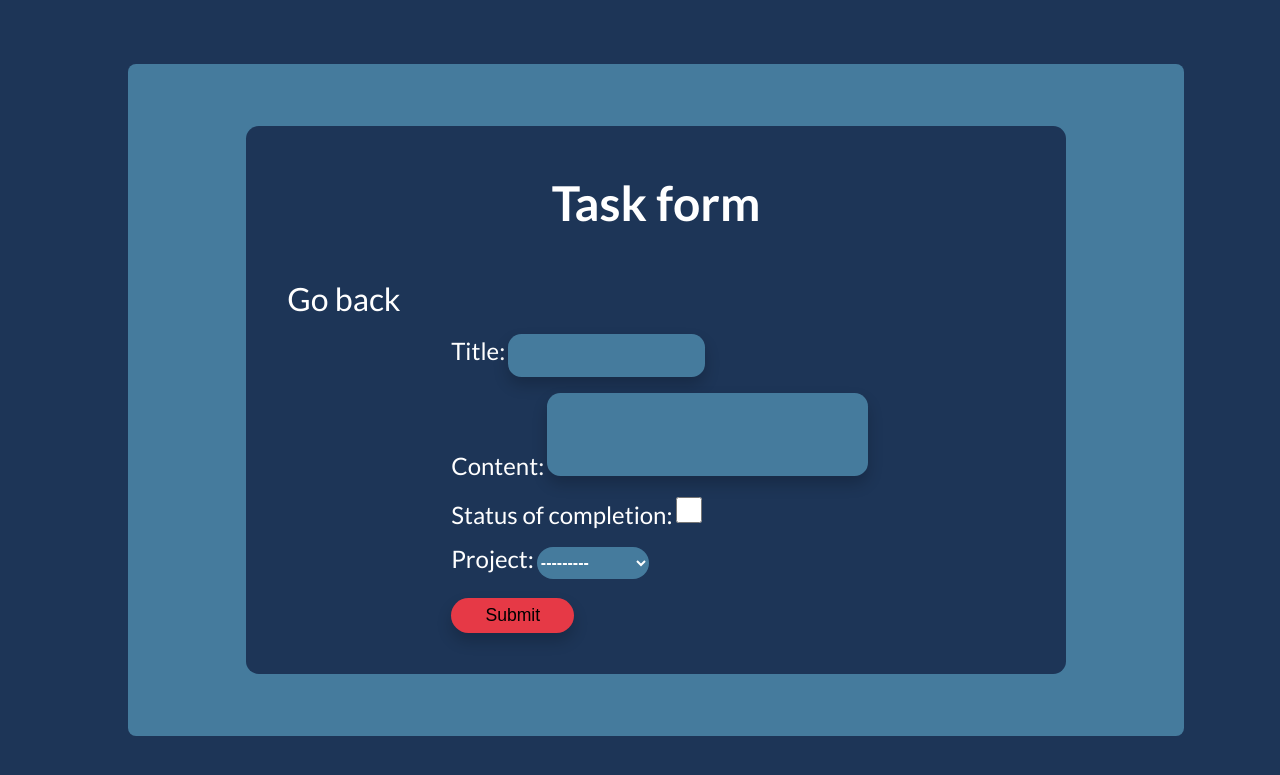
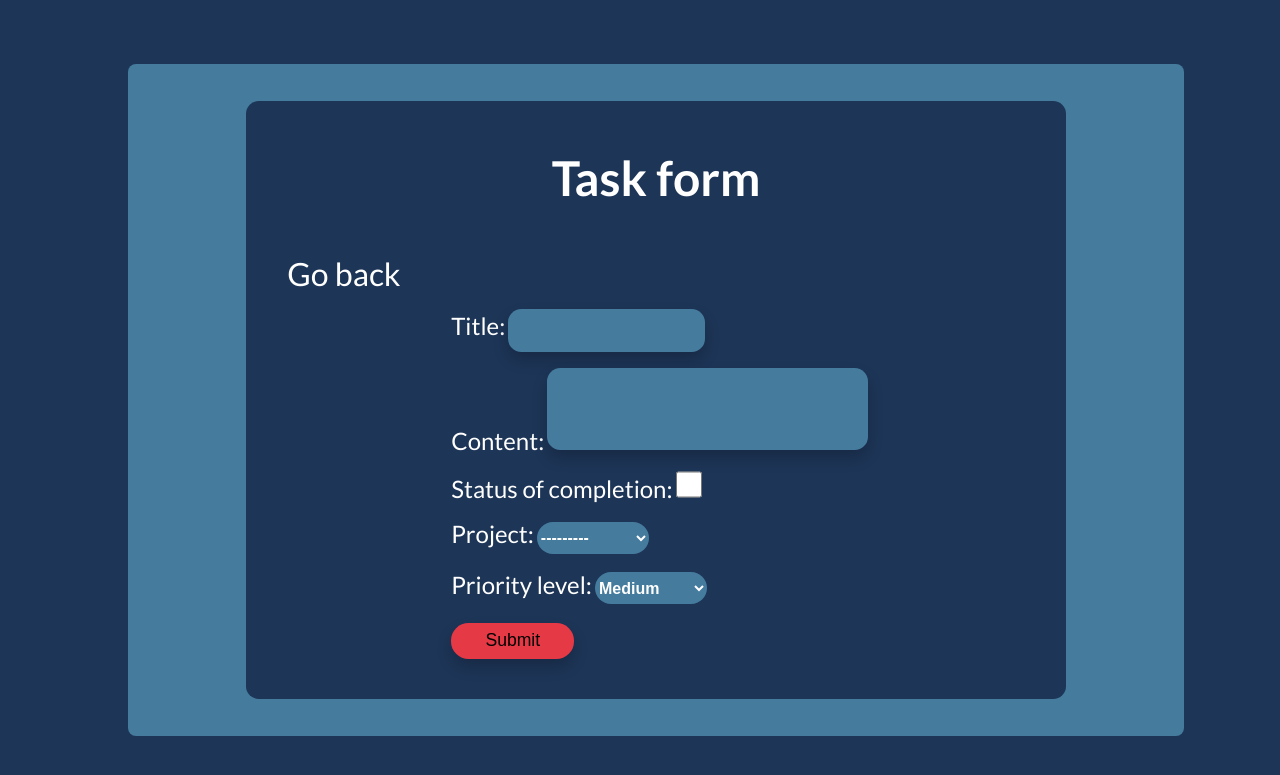
Before and after one commit to galkowskim/students_helper, a Django app: page /todolist/task-create/ in a window 1280 px wide. Shown: the top 775 px of the page. Run offline with Django 4.2, Linux system fonts and the light colour scheme; the visitor is signed in with stand-in values (Sample User, id 1); data that the repository does not hold is empty.

Commit message:
add priorities and fix overflow

```diff
--- a/todolist/models.py
+++ b/todolist/models.py
@@ -1,3 +1,4 @@
+from django.utils.translation import gettext_lazy as _
 from django.contrib.auth.models import User
 from django.db import models
 
@@ -19,8 +20,19 @@ class Task(models.Model):
     timestamp = models.DateTimeField(auto_now_add=True)
     project = models.ForeignKey(Project, on_delete=models.CASCADE, null=True, blank=True)
 
+    class ProrityLevels(models.TextChoices):
+        LOW = "C", _('Low')
+        MEDIUM = "B", _("Medium")
+        HIGH = 'A', _("High")
+
+    priority_level = models.CharField(
+        max_length=1,
+        choices=ProrityLevels.choices,
+        default=ProrityLevels.MEDIUM,
+    )
+
     def __str__(self):
         return self.title
 
     class Meta:
-        order_with_respect_to = 'status_of_completion'
+        order_with_respect_to = 'priority_level'
--- a/todolist/static/todolist/style.css
+++ b/todolist/static/todolist/style.css
@@ -112,6 +112,21 @@ header {
     margin-top: 2%;
     padding: 1.5%;
     padding-left: 0;
+    overflow: auto;
+}
+::-webkit-scrollbar {
+  width: 0.8em;
+}
+
+::-webkit-scrollbar-track {
+  box-shadow: inset 0 0 5px grey;
+  border-radius: 1em;
+}
+
+/* Handle */
+::-webkit-scrollbar-thumb {
+  background: #1d3557;
+  border-radius: 1em;
 }
 
 .task-wrapper {
@@ -127,6 +142,7 @@ header {
     padding: 0.6%;
     line-height: 5vh;
     vertical-align: center;
+    margin: auto;
 }
 
 .option-links {
@@ -186,3 +202,15 @@ h1 {
 .user-info > div > a {
     color: white;
 }
+
+.medium-color {
+    background-color: orange;
+}
+
+.high-color {
+    background-color: firebrick;
+}
+
+.low-color {
+    background-color: mediumseagreen;
+}
--- a/todolist/views.py
+++ b/todolist/views.py
@@ -50,7 +50,7 @@ class MainPageToDoList(LoginRequiredMixin, ListView):
 
     def get_context_data(self, **kwargs):
         context = super().get_context_data(**kwargs)
-        context['tasks'] = context['tasks'].filter(user=self.request.user, project=None)
+        context['tasks'] = Task.objects.filter(user=self.request.user, project=None).order_by('priority_level')
         context['projects'] = Project.objects.filter(user=self.request.user)
         context['count'] = context['tasks'].filter(status_of_completion=False).count()
 
@@ -70,7 +70,7 @@ class TaskDetail(LoginRequiredMixin, DetailView):
 
 class TaskCreate(LoginRequiredMixin, CreateView):
     model = Task
-    fields = ['title', 'content', 'status_of_completion', 'project']
+    fields = ['title', 'content', 'status_of_completion', 'project', 'priority_level']
     success_url = reverse_lazy('todolist:tasks')
 
     def form_valid(self, form):
```
Also changed, not shown: todolist/templates/todolist/project.html (+7 -0 lines), todolist/templates/todolist/task_list.html (+7 -0 lines).
